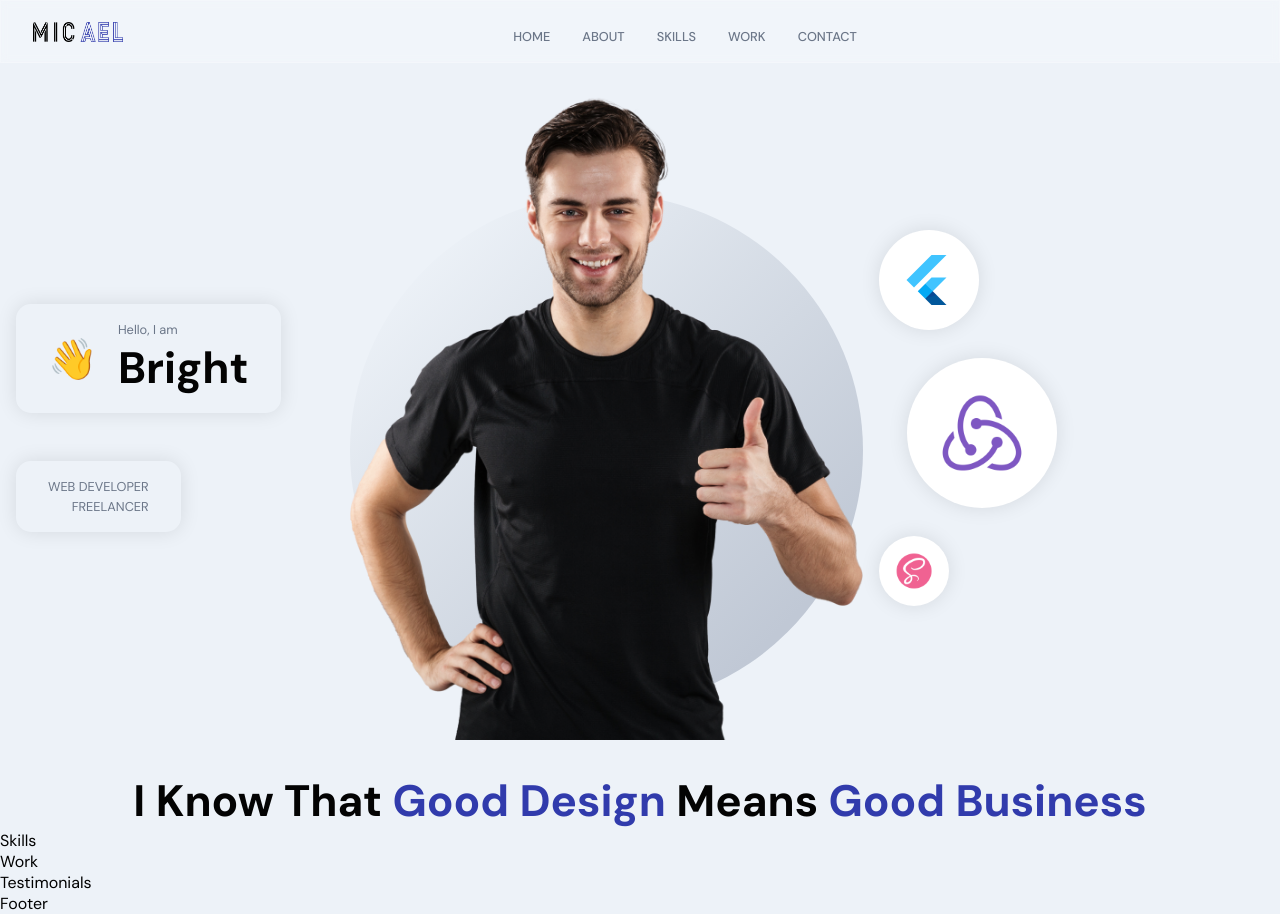
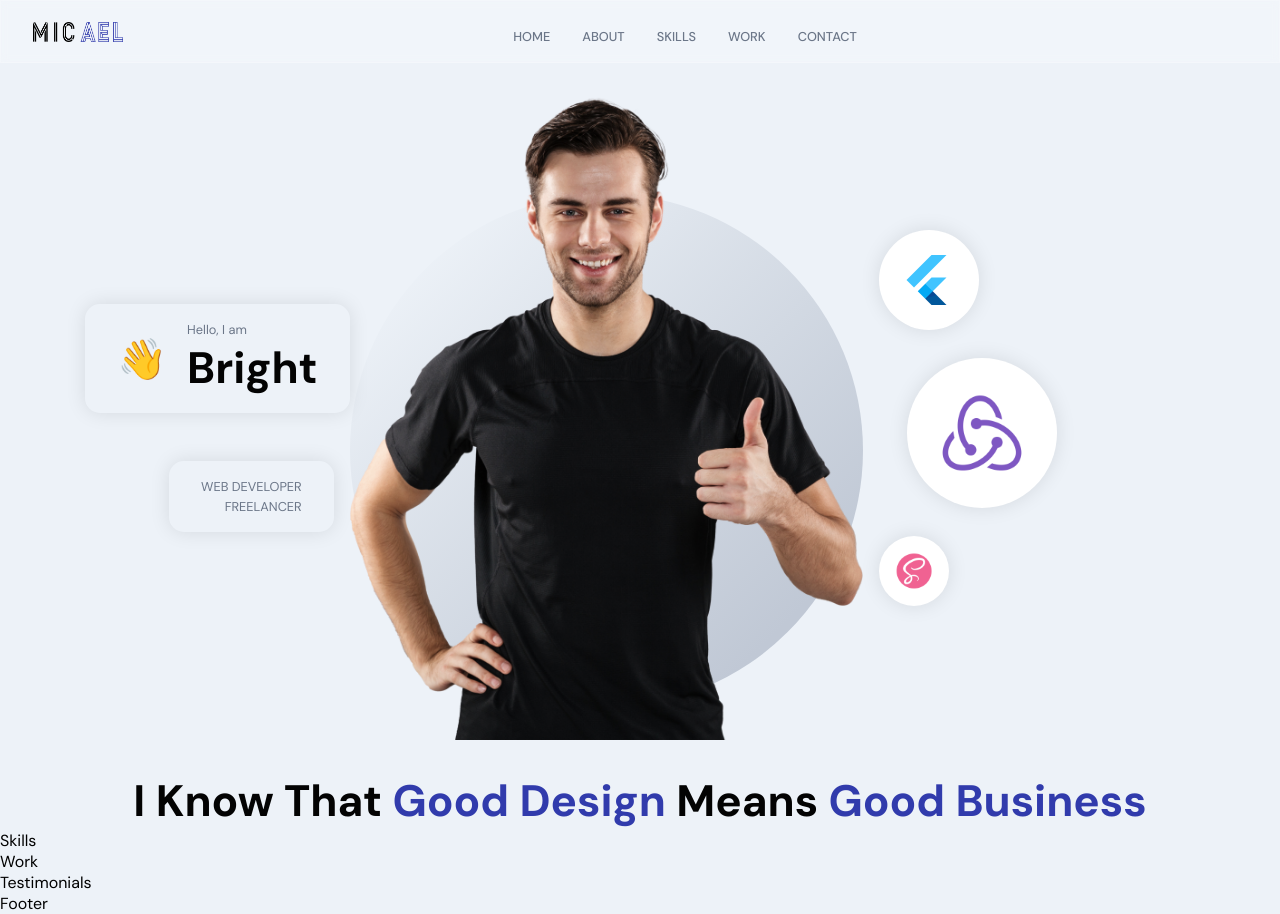
Before and after one commit to brytebee/bee-portfolio, a React (Create React App) app: page / in a window 1280 px wide. Built offline with nearby package versions, Linux system fonts and the light colour scheme.

Commit message:
:white_check_mark: Update  Header.scss
Added margin to tag-cmp

```diff
--- a/src/container/Header/Header.scss
+++ b/src/container/Header/Header.scss
@@ -26,7 +26,7 @@
     padding-top: 8rem;
   }
 
-  @media screen and (min-width: 1200px) {
+  @media screen and (min-width: 900px) {
     flex-direction: row;
   }
 
@@ -76,6 +76,10 @@
       text-transform: uppercase;
       text-align: right;
     }
+
+    @media screen and (min-width: 900px) {
+      margin-right: 1rem;
+    }
   }
 
   span {
@@ -88,7 +92,8 @@
 
   @media screen and (min-width: 1200px) {
     justify-content: flex-start;
-    align-items: flex-start;
+    margin-right: 2rem;
+    // align-items: flex-start;
   }
 }
 
```
